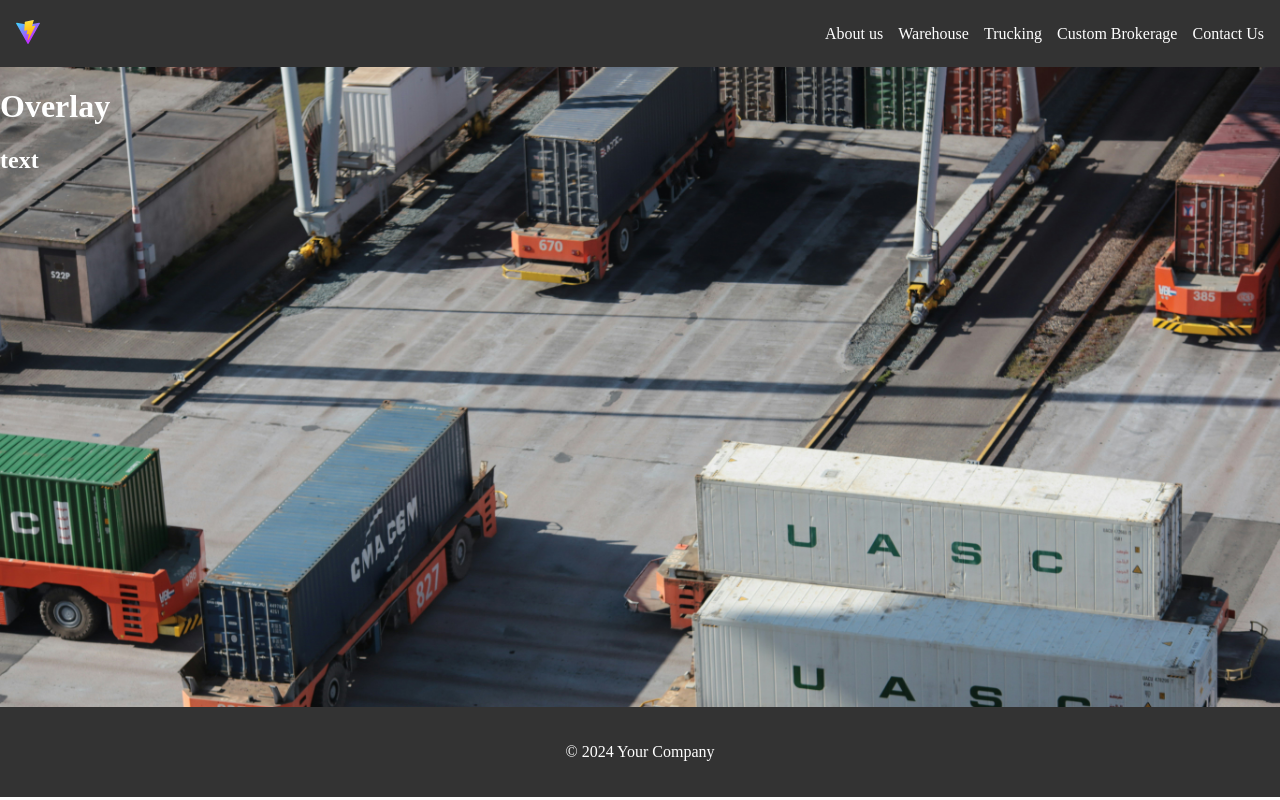
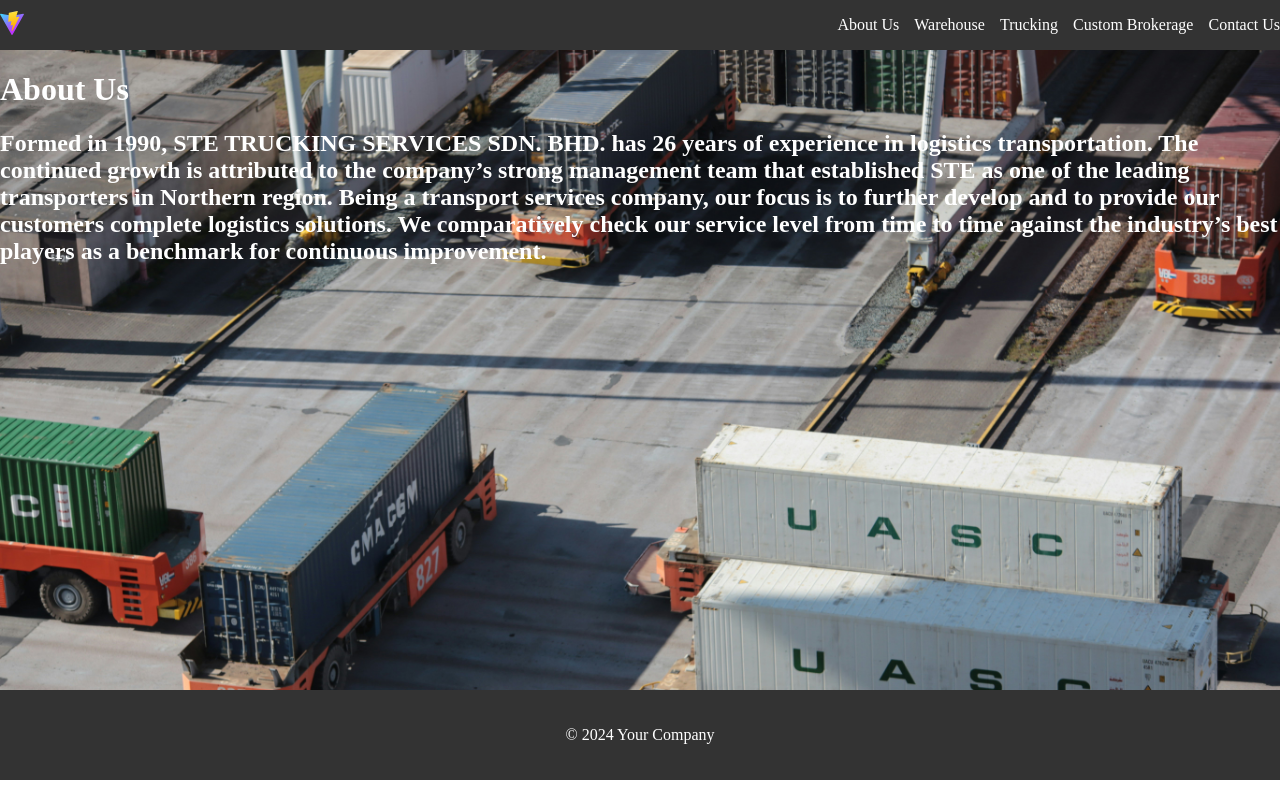
Before and after one commit to xsjark/stetsgroup_landing, a React (Vite) app: page / in a window 1280 px wide. Built offline with nearby package versions, Linux system fonts and the light colour scheme.

Commit message:
links center properly and hover action doesnt jitter

```diff
--- a/src/components/HeroOverlay/HeroOverlay.jsx
+++ b/src/components/HeroOverlay/HeroOverlay.jsx
@@ -3,8 +3,14 @@
 const HeroOverlay = () => {
     return (
         <div className="hero-overlay">
-            <h1>Overlay</h1>
-            <h2>text</h2>
+            <h1>About Us</h1>
+            <h2>Formed in 1990, STE TRUCKING SERVICES SDN. BHD. has 26 years of experience in logistics transportation.
+
+The continued growth is attributed to the company’s strong management team that established STE as one of the leading transporters in Northern region.
+
+Being a transport services company, our focus is to further develop and to provide our customers complete logistics solutions.
+
+We comparatively check our service level from time to time against the industry’s best players as a benchmark for continuous improvement.</h2>
         </div>
     )
 }
--- a/src/components/NavBar/NavBar.css
+++ b/src/components/NavBar/NavBar.css
@@ -4,8 +4,8 @@
     align-items: center;
     background-color: #333;
     color: white;
-    padding: 1rem;
-    height: 35px;
+    padding: 0;
+    height: 50px;
   }
 
   .navbar-brand {
--- a/src/components/NavBarMenu/NavBarMenu.css
+++ b/src/components/NavBarMenu/NavBarMenu.css
@@ -4,6 +4,8 @@
     margin: 0;
     display: flex;
     gap: 15px;
+    height: 100%;
+    align-items: center;
 }
 
 .menu-item {
--- a/src/components/NavBarMenu/NavBarMenu.jsx
+++ b/src/components/NavBarMenu/NavBarMenu.jsx
@@ -65,7 +65,7 @@
         ]
     }
     const testMenuJSON = {
-        'About us': {
+        'About Us': {
             'route': '/about-us',
             'items': [
                 {
--- a/src/components/NavBarMenu/NavBarMenuItem/NavBarMenuItem.css
+++ b/src/components/NavBarMenu/NavBarMenuItem/NavBarMenuItem.css
@@ -1,13 +1,14 @@
 .navbar-menu-item-container {
     position: relative;
-    ;
+    height: 100%;
 }
 
 .dropdown-menu {
     position: absolute;
     width: 100%;
     background-color: #333;
-    padding: 15px
+    padding: 15px;
+    top: 100%
 }
 
 .active {
--- a/src/components/NavBarMenu/NavBarMenuItem/NavBarMenuItem.jsx
+++ b/src/components/NavBarMenu/NavBarMenuItem/NavBarMenuItem.jsx
@@ -10,17 +10,30 @@
             className="navbar-menu-item-container"
             onMouseEnter={() => setIsOpen(true)}
             onMouseLeave={() => setIsOpen(false)}
+            style={{ display: 'flex', alignItems: 'center' }}
+
         >
             {route ? (
-                 <NavLink  className={({ isActive }) => (isActive ? 'active' : '')} to={route}>{title}</NavLink>
+                 <NavLink
+                    className={({ isActive }) => (isActive ? 'active' : '')}
+                    to={route} >
+                        {title}
+                    </NavLink>
             ) : (
-                <span>{title}</span>
+                <span
+                    className={({ isActive }) => (isActive ? 'active' : '')} >
+                        {title}
+                </span>
             )}
             {isOpen && (
-                <div className="dropdown-menu">
+                <div className="dropdown-menu" >
                     {items.map((item, index) => (
                         <div key={index}>
-                            <NavLink  className={({ isActive }) => (isActive ? 'active' : '')}  to={item.route}>{item.name}</NavLink>
+                            <NavLink
+                                className={({ isActive }) => (isActive ? 'active' : '')}
+                                to={item.route}>
+                                    {item.name}
+                            </NavLink>
                         </div>
                     ))}
                 </div>
```
